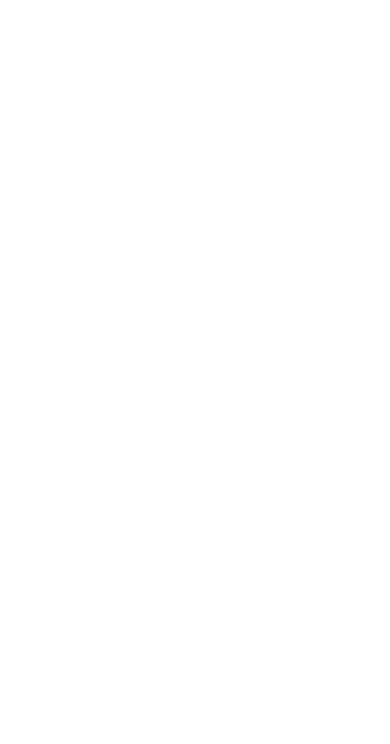
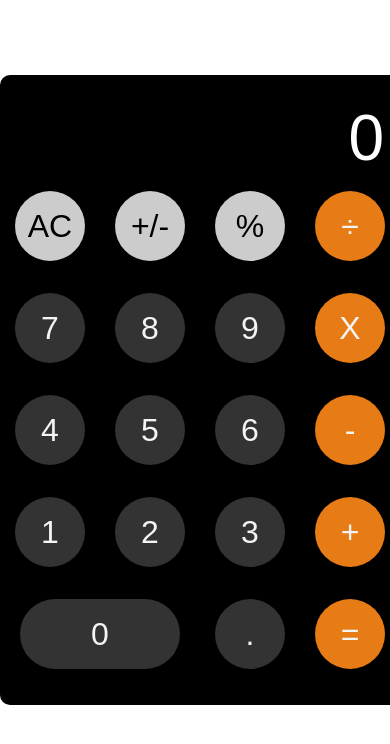
Before and after one commit to taekwonjoe1220/js-calculator, a plain HTML site: page index.html in a window 390 px wide. Drawn offline with Linux system fonts and the light colour scheme.

Commit message:
added html & css to make calculator resemble iPhone version (vertical layout), also added base functions in js

```diff
--- a/calculator.js
+++ b/calculator.js
@@ -0,0 +1,16 @@
+function add(a, b) {
+  return a + b;
+}
+function subtract(a, b) {
+  return a - b;
+}
+function multiply(a, b) {
+  return a * b;
+}
+function divide(a, b) {
+  return a / b;
+}
+
+function operate(a, b, operator) {
+  return operator(a, b);
+}
--- a/index.html
+++ b/index.html
@@ -4,13 +4,56 @@
     <meta charset="UTF-8" />
     <meta http-equiv="X-UA-Compatible" content="IE=edge" />
     <meta name="viewport" content="width=device-width, initial-scale=1.0" />
+    <link rel="stylesheet" href="styles.css">
     <title>JS Calculator</title>
   </head>
   <body>
     <div class="main-container">
-        <div class="display"></div>
-        <div class="keys"></div>
+        <div class="display">0</div>
+        <div class="keys">
+          <!-- Keys to consider:
+          0 - 9
+          decimal
+          operators:  + - / *
+          equals
+          +/- (positive / negative)
+          %
+          clear-->
+          <!-- clear, +/-, and % row -->
+
+          <div class="left">
+            <div class="ancillary">
+              <div class="key clear">AC</div>
+              <div class="key plus-minus">+/-</div>
+              <div class="key percent">%</div>
+            </div>
+            <div class="numpad">
+              <div class="key seven">7 </div>
+              <div class="key eight">8</div>
+              <div class="key nine">9</div>
+              <div class="key four">4</div>
+              <div class="key five">5</div>
+              <div class="key six">6</div>
+              <div class="key one">1</div>
+              <div class="key two">2</div>
+              <div class="key three">3</div>
+              <div class="key zero">0</div>
+              <div class="key decimal">.</div>
+            </div>
+          </div>
+          <div class="operators">
+            <div class="key divide">&divide;</div>
+            <div class="key multiply">X</div>
+            <div class="key subtract">-</div>
+            <div class="key add">+</div>
+            <div class="key equals">=</div>
+          </div>
+
+
+
+        </div>
     </div>
     </div>
+    <script src="calculator.js"></script>
   </body>
 </html>
--- a/styles.css
+++ b/styles.css
@@ -3,3 +3,77 @@
   padding: 0;
   box-sizing: border-box;
 }
+body {
+  font-size: 2rem;
+  font-family: Arial, Helvetica, sans-serif;
+}
+
+.main-container {
+  margin: 75px auto;
+  width: 400px;
+  height: 630px;
+  background: black;
+  border-radius: 10px;
+}
+
+.display {
+  width: 100%;
+  height: 100px;
+  color: #fff;
+  display: flex;
+  justify-content: flex-end;
+  align-items: flex-end;
+  font-size: 4rem;
+  padding: 0 1rem;
+}
+
+.keys {
+  width: 100%;
+  display: grid;
+  grid-template-columns: 75% 25%;
+}
+.key {
+  background: #333;
+  color: #f4f4f4;
+  border-radius: 100%;
+  height: 70px;
+  width: 70px;
+  display: flex;
+  justify-content: center;
+  align-items: center;
+  margin: 1rem 0;
+}
+
+.ancillary {
+  display: grid;
+  grid-template-columns: repeat(3, 1fr);
+}
+.ancillary .key {
+  background-color: #ccc;
+  color: black;
+}
+
+.numpad {
+  display: grid;
+  grid-template-columns: repeat(3, 1fr);
+}
+.numpad .key,
+.ancillary .key,
+.operators .key {
+  justify-self: center;
+}
+
+.operators {
+  display: grid;
+}
+.operators .key {
+  background-color: rgb(231, 123, 21);
+  color: #f4f4f4;
+}
+
+.zero {
+  grid-column-start: -4;
+  grid-column-end: -2;
+  width: 80%;
+  border-radius: 50px;
+}
```
